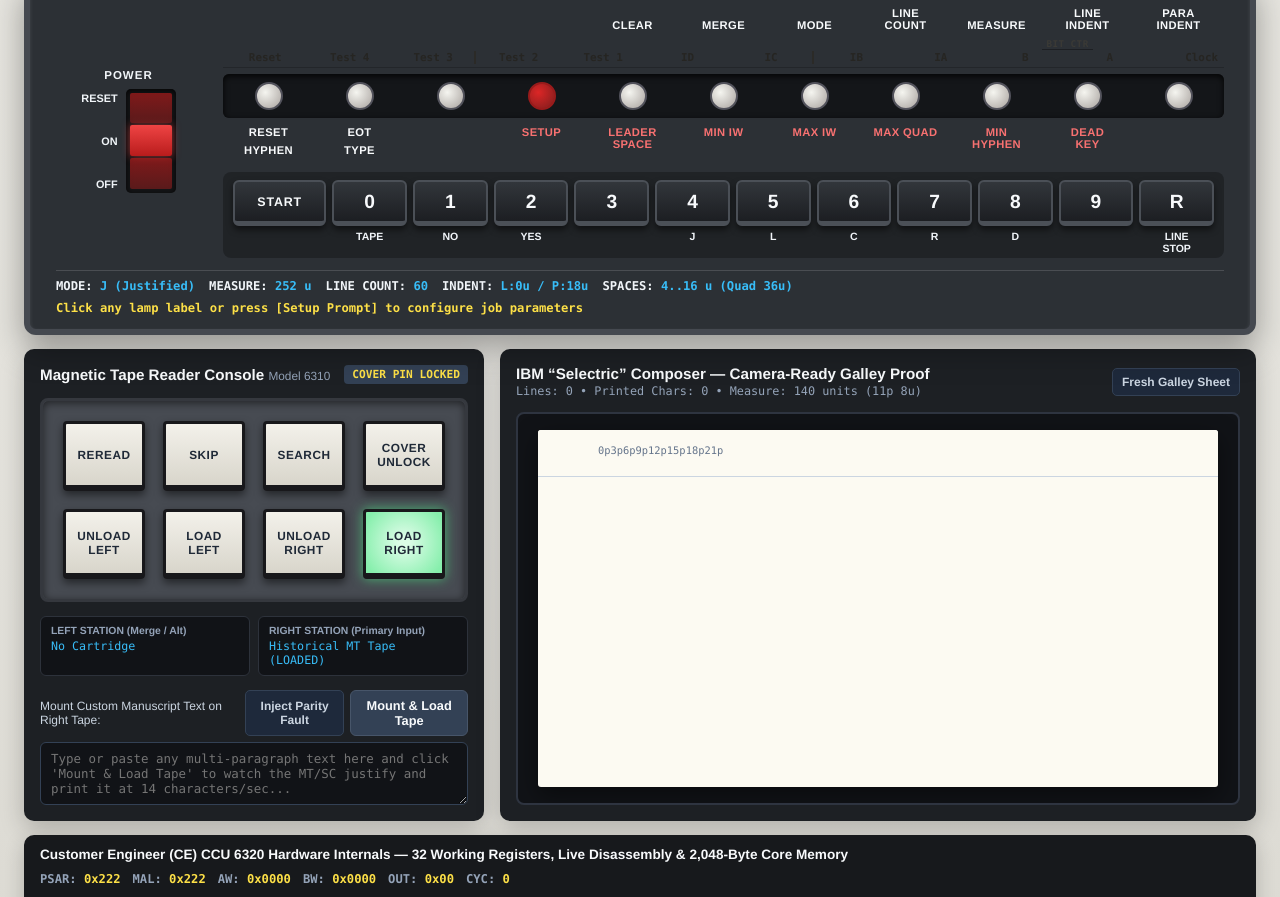
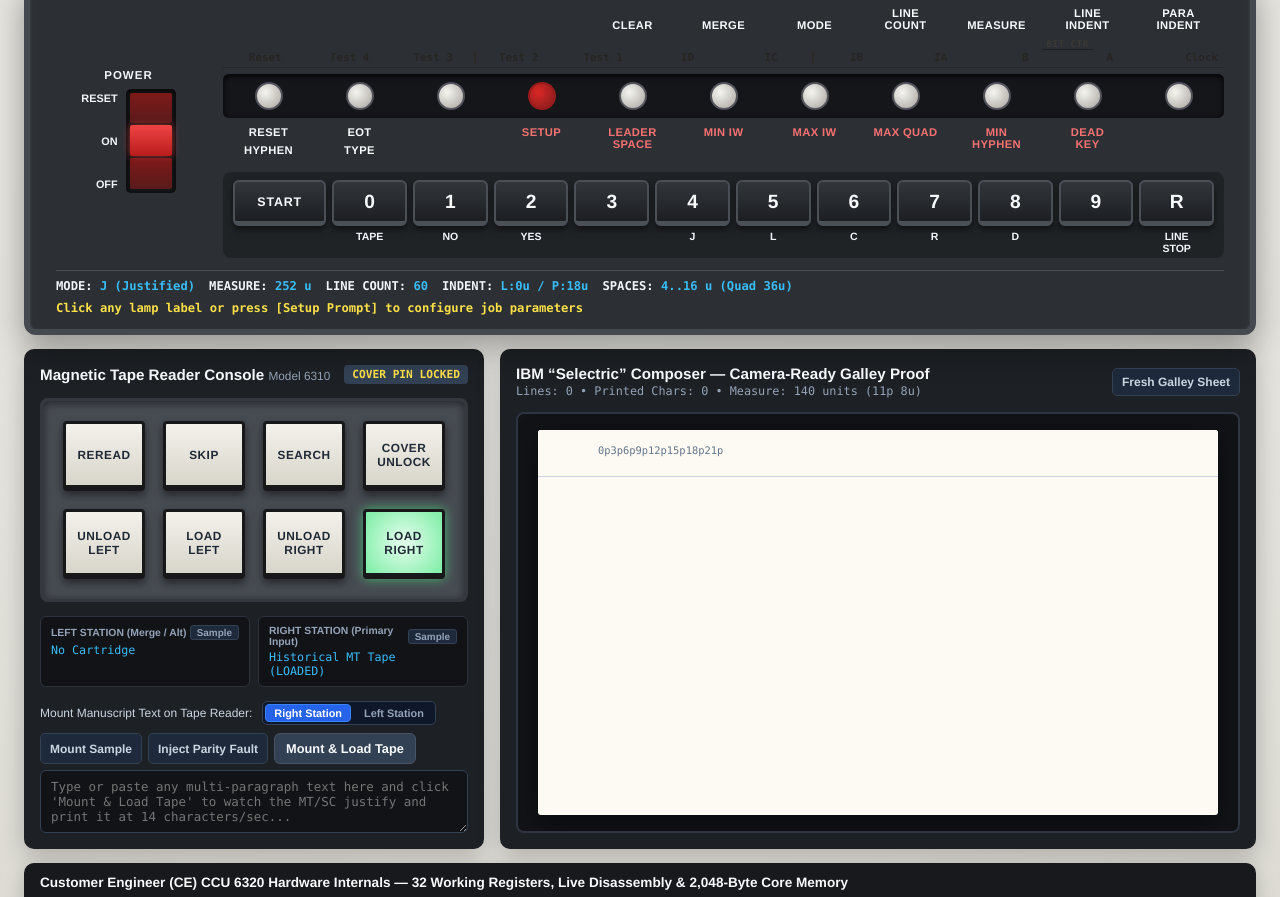
Before and after one commit to ebruchez/ibm-mt-sc, a plain HTML site: page web/index.html in a window 1280 px wide. Shown: the part 237-1134 px from the top of the page. Drawn offline with Linux system fonts and the light colour scheme; a script that the page names is missing.

Commit message:
Left tape support

```diff
--- a/web/index.html
+++ b/web/index.html
@@ -95,7 +95,10 @@
           <div class="ce-initial-loader">
             <div class="loader-header">
               <span>INITIAL LOADER</span>
-              <button id="ce-btn-init-loader" class="btn-key-loader" title="Auto-key bytes 40..47 into Core Memory">Key 40–47</button>
+              <div class="loader-actions">
+                <button id="ce-btn-init-loader" class="btn-key-loader" title="Auto-key bytes 40..47 for Right Station (m=0) into Core Memory">Key Right</button>
+                <button id="ce-btn-init-loader-left" class="btn-key-loader" title="Auto-key bytes 40..47 for Left Station (m=1) into Core Memory">Key Left</button>
+              </div>
             </div>
             <table class="loader-table">
               <tbody>
@@ -398,22 +401,35 @@
 
         <!-- Station Telemetry -->
         <div class="tape-stations-info">
-          <div class="station-box">
-            <span class="station-lbl">LEFT STATION (Merge / Alt)</span>
+          <div class="station-box" id="station-box-left">
+            <div class="station-box-top">
+              <span class="station-lbl">LEFT STATION (Merge / Alt)</span>
+              <button id="btn-quick-sample-left" class="station-mini-btn" title="Mount authentic sample revision tape on Left Station">Sample</button>
+            </div>
             <span id="tape-left-status" class="station-val">No Cartridge</span>
           </div>
-          <div class="station-box">
-            <span class="station-lbl">RIGHT STATION (Primary Input)</span>
+          <div class="station-box" id="station-box-right">
+            <div class="station-box-top">
+              <span class="station-lbl">RIGHT STATION (Primary Input)</span>
+              <button id="btn-quick-sample-right" class="station-mini-btn" title="Mount authentic sample manuscript tape on Right Station">Sample</button>
+            </div>
             <span id="tape-right-status" class="station-val">Historical MT Tape (LOADED)</span>
           </div>
         </div>
 
-        <!-- Custom Copy Tape Mounter -->
+        <!-- Custom Copy Tape Mounter (Dual Station) -->
         <div class="custom-tape-box">
           <div class="custom-tape-header">
-            <label for="custom-tape-text">Mount Custom Manuscript Text on Right Tape:</label>
+            <div class="custom-tape-title-row">
+              <label for="custom-tape-text">Mount Manuscript Text on Tape Reader:</label>
+              <div class="tape-station-pills" role="radiogroup" aria-label="Target Tape Station">
+                <button type="button" class="tape-pill-btn active" id="pill-station-right" title="Target Right Station (Primary Input)">Right Station</button>
+                <button type="button" class="tape-pill-btn" id="pill-station-left" title="Target Left Station (Merge / Revision Tape)">Left Station</button>
+              </div>
+            </div>
             <div class="custom-tape-btns">
-              <button id="btn-inject-parity" class="btn-chip" title="Corrupt current tape track to test parity error halt">Inject Parity Fault</button>
+              <button id="btn-mount-sample-tape" class="btn-chip" title="Mount authentic sample text on selected station">Mount Sample</button>
+              <button id="btn-inject-parity" class="btn-chip" title="Corrupt current tape track on target station to test parity error halt">Inject Parity Fault</button>
               <button id="btn-mount-custom-tape" class="btn-secondary">Mount &amp; Load Tape</button>
             </div>
           </div>
--- a/web/styles.css
+++ b/web/styles.css
@@ -323,6 +323,11 @@ button, select {
   margin-bottom: 4px;
 }
 
+.loader-actions {
+  display: flex;
+  gap: 4px;
+}
+
 .btn-key-loader {
   font-size: 0.65rem;
   font-weight: 700;
@@ -941,6 +946,30 @@ button, select {
   font-weight: 700;
 }
 
+.station-box-top {
+  display: flex;
+  align-items: center;
+  justify-content: space-between;
+}
+
+.station-mini-btn {
+  font-size: 0.62rem;
+  font-weight: 700;
+  padding: 1px 6px;
+  border-radius: 3px;
+  border: 1px solid #334155;
+  background: #1e293b;
+  color: #94a3b8;
+  cursor: pointer;
+  transition: all 0.15s ease;
+}
+
+.station-mini-btn:hover {
+  background: #334155;
+  color: #f8fafc;
+  border-color: #475569;
+}
+
 .station-val {
   font-family: var(--font-mono);
   font-size: 0.73rem;
@@ -959,6 +988,47 @@ button, select {
   align-items: center;
   font-size: 0.75rem;
   color: #cbd5e1;
+  flex-wrap: wrap;
+  gap: 8px;
+}
+
+.custom-tape-title-row {
+  display: flex;
+  align-items: center;
+  gap: 10px;
+  flex-wrap: wrap;
+}
+
+.tape-station-pills {
+  display: inline-flex;
+  gap: 4px;
+  background: #0f172a;
+  padding: 2px;
+  border-radius: 5px;
+  border: 1px solid #334155;
+}
+
+.tape-pill-btn {
+  font-size: 0.68rem;
+  font-weight: 600;
+  padding: 2px 8px;
+  border-radius: 4px;
+  border: 1px solid transparent;
+  background: transparent;
+  color: #94a3b8;
+  cursor: pointer;
+  transition: all 0.15s ease;
+}
+
+.tape-pill-btn:hover {
+  color: #f1f5f9;
+}
+
+.tape-pill-btn.active {
+  background: #2563eb;
+  color: #ffffff;
+  border-color: #3b82f6;
+  font-weight: 700;
 }
 
 .custom-tape-btns {
```
Also changed, not shown: 7 other files.
